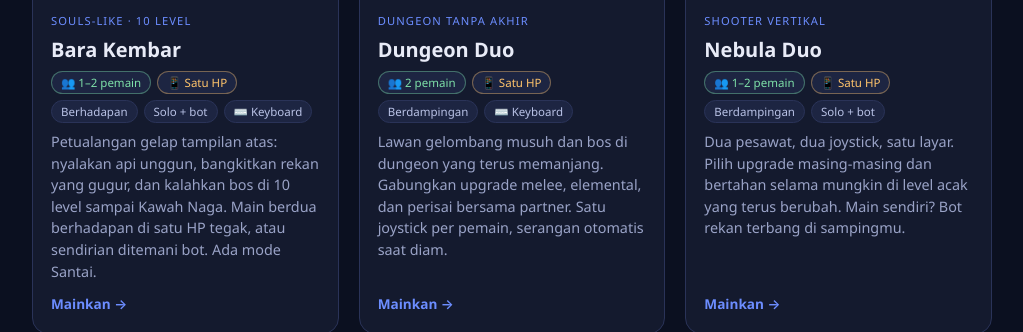
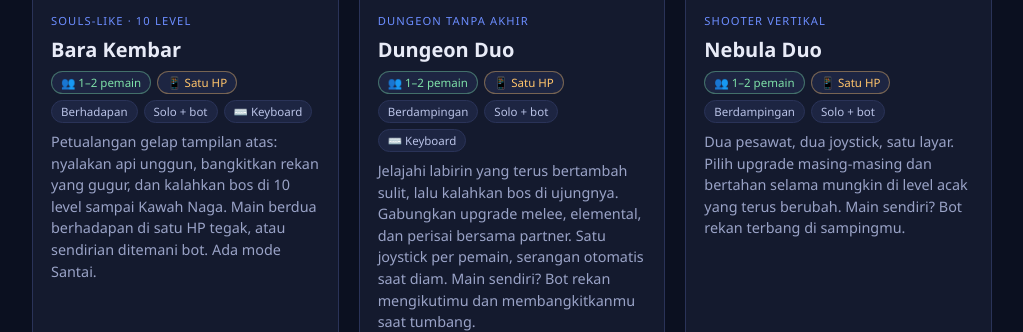
Before and after one commit to galihjk/coopgames, a plain HTML site: page index.html in a window 1280 px wide. Shown: the part 468-800 px from the top of the page, without its empty margins (128-1151 px from the left). Drawn offline with Linux system fonts and the light colour scheme.

Commit message:
Galeri: Dungeon Duo kini 1–2 pemain dengan mode solo + bot
Co-Authored-By: Claude Opus 5.5 <noreply@anthropic.com>

```diff
--- a/index.html
+++ b/index.html
@@ -205,18 +205,19 @@
       </div>
     </a>
 
-    <a class="card" href="dungeon-duo-portrait/index.html" data-pemain="2" data-cara="satu-hp">
+    <a class="card" href="dungeon-duo-portrait/index.html" data-pemain="1,2" data-cara="satu-hp">
       <div class="card-art" style="background: linear-gradient(135deg, #2a3f8f 0%, #6c2fa3 100%);" aria-hidden="true">🗡️</div>
       <div class="card-body">
         <span class="genre">Dungeon tanpa akhir</span>
         <h2>Dungeon Duo</h2>
         <div class="chips">
-          <span class="chip pemain">👥 2 pemain</span>
+          <span class="chip pemain">👥 1–2 pemain</span>
           <span class="chip cara">📱 Satu HP</span>
           <span class="chip">Berdampingan</span>
+          <span class="chip">Solo + bot</span>
           <span class="chip">⌨️ Keyboard</span>
         </div>
-        <p>Lawan gelombang musuh dan bos di dungeon yang terus memanjang. Gabungkan upgrade melee, elemental, dan perisai bersama partner. Satu joystick per pemain, serangan otomatis saat diam.</p>
+        <p>Jelajahi labirin yang terus bertambah sulit, lalu kalahkan bos di ujungnya. Gabungkan upgrade melee, elemental, dan perisai bersama partner. Satu joystick per pemain, serangan otomatis saat diam. Main sendiri? Bot rekan mengikutimu dan membangkitkanmu saat tumbang.</p>
         <span class="play">Mainkan →</span>
       </div>
     </a>
```
Also changed, not shown: 1 other file.
